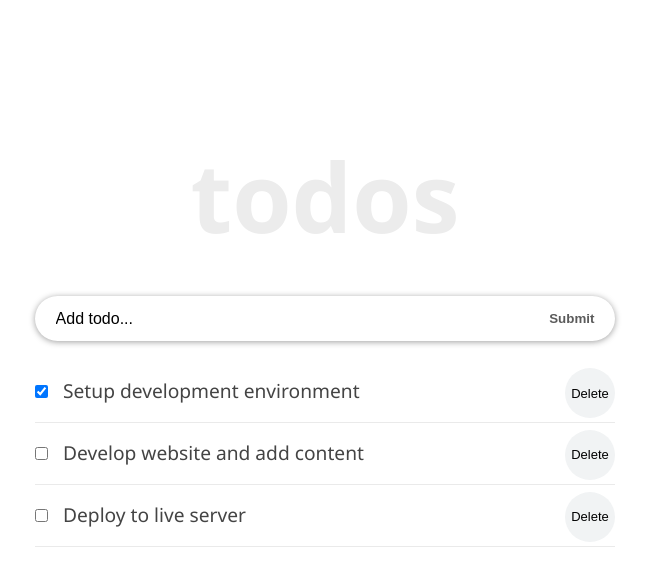
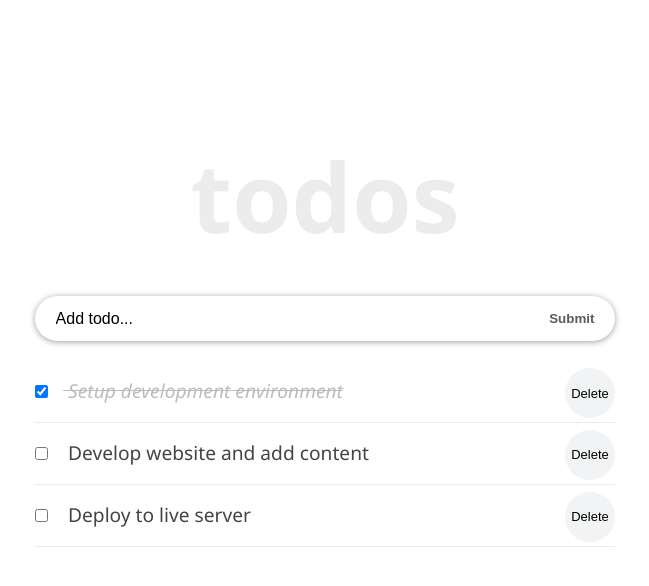
Before and after one commit to elyor-doniyorov/react-todos-app, a React (Create React App) app: page / in a window 1280 px wide. Shown: the top 586 px of the page, without its empty margins (315-964 px from the left). Built offline with nearby package versions, Linux system fonts and the light colour scheme.

Commit message:
Adding Styles when any of the todos items is completed

```diff
--- a/src/components/TodoItem.js
+++ b/src/components/TodoItem.js
@@ -5,6 +5,12 @@ import styles from './TodoItem.module.css';
 
 class TodoItem extends React.Component {
   render() {
+    const completedStyle = {
+      fontStyle: 'italic',
+      color: '#595959',
+      opacity: 0.4,
+      textDecoration: 'line-through',
+    };
     return (
       <li className={styles.item}>
         <input
@@ -16,7 +22,10 @@ class TodoItem extends React.Component {
         <button onClick={() => this.props.deleteTodoProps(this.props.todo.id)}>
           Delete
         </button>
-        {this.props.todo.title}
+        <span style={this.props.todo.completed ? completedStyle : null}>
+          {' '}
+          {this.props.todo.title}
+        </span>
       </li>
     );
   }
```
